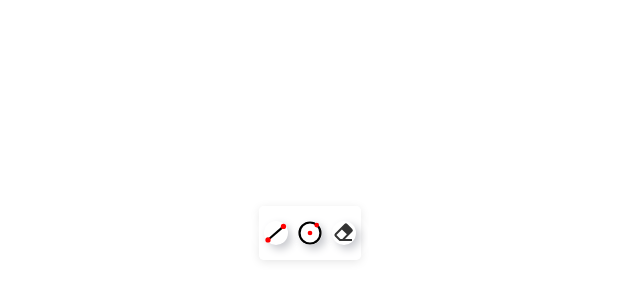
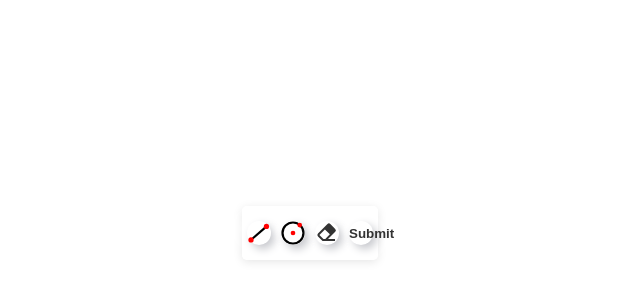
Before and after one commit to sum37/Shaart, a React (Create React App) app: page /webglcanvas in a window 1280 px wide. Shown: the part 520-820 px from the top of the page, without its empty margins (330-970 px from the left). Built offline with nearby package versions, Linux system fonts and the light colour scheme.

Commit message:
삼각형 판단

```diff
--- a/src/App.js
+++ b/src/App.js
@@ -1,6 +1,6 @@
 import React, { useState } from 'react';
 import { Route, Routes, Navigate, useNavigate } from 'react-router-dom';
-import WebGLCanvas from './WebGLCanvas';
+import WebGLCanvas, { WebGLCanvasRefs } from './WebGLCanvas';
 import LoginPage from './LoginPage';
 import RegisterPage from './RegisterPage';
 import DashboardPage from './DashboardPage';
@@ -12,27 +12,91 @@ import { BiSolidEraser } from "react-icons/bi";
 
 const PrivateRoute = ({ element }) => {
   const { isAuthenticated } = useAuth();
-  return element
+  return element;
+};
+
+const distance = (x1, y1, x2, y2) => {
+  return parseFloat(Math.sqrt(Math.pow(x2 - x1, 2) + Math.pow(y2 - y1, 2)).toFixed(4));
+};
+
+const isTriangle = (lines) => {
+  if(lines.length != 12) return false;
+
+  const line1 = distance(lines[0], lines[1], lines[2], lines[3]);
+  const line2 = distance(lines[4], lines[5], lines[6], lines[7]);
+  const line3 = distance(lines[8], lines[9], lines[10], lines[11]);
+
+  console.log(line1, line2, line3);
+
+  if (line1 == line2 && line1 == line3 && line2 == line3) return true;
+
+
+  return false;
 };
 
 const App = () => {
   const [isEraserMode, setEraserMode] = useState(false);
   const [isCircleMode, setCircleMode] = useState(false);
+  const [isLineMode, setLineMode] = useState(false);
   const [activeButton, setActiveButton] = useState('');
   const navigate = useNavigate();
+
+
 
   const handleClick = (action) => {
     console.log(`Button ${action} clicked`);
     if (action === 'Eraser') {
-      setEraserMode((prevMode) => !prevMode);
+      setEraserMode(true);
       setCircleMode(false);
+      setLineMode(false);
       setActiveButton((prevMode) => (prevMode === 'Eraser' ? '' : 'Eraser'));
     } else if (action === 'Circle') {
-      setCircleMode((prevMode) => !prevMode);
+      setCircleMode(true);
       setEraserMode(false);
+      setLineMode(false);
       setActiveButton((prevMode) => (prevMode === 'Circle' ? '' : 'Circle'));
-    } else {
-      alert(`Button ${action} clicked!`);
+    } else if (action === 'Line') {
+      setLineMode(true);
+      setEraserMode(false);
+      setCircleMode(false);
+      setActiveButton((prevMode) => (prevMode === 'Line' ? '' : 'Line'));
+    } else if (action === 'Submit') {
+      const confirmed = window.confirm('제출하시겠습니까?');
+      if (confirmed) {
+        // Handle the submission logic here
+        console.log('Submission confirmed');
+
+        // Retrieve points, lines, and circles
+        const points = WebGLCanvasRefs.pointsRef;
+        const lines = WebGLCanvasRefs.linesRef;
+        const circles = WebGLCanvasRefs.circlesRef;
+
+        // Print the points, lines, and circles to the console
+        console.log('Points:', points);
+        console.log('Lines:', lines);
+        console.log('Circles:', circles);
+
+        // Check if the points form a triangle
+        const isTriangleFormed = isTriangle(lines);
+        if (isTriangleFormed) {
+          alert('The shapes form a triangle.');
+
+        } else {
+          alert('The shapes do not form a triangle.');
+        }
+
+        // 각의 이등분선
+        // const isBisector = isBisector(lines);
+        // if (isBisector) {
+        //   alert('이등분함');
+        // } else {
+        //   alert('이등분안함');
+        // }
+
+
+      } else {
+        console.log('Submission canceled');
+      }
     }
   };
 
@@ -44,14 +108,15 @@ const App = () => {
         <Route path="/login" element={<LoginPage />} />
         <Route path="/register" element={<RegisterPage />} />
         <Route path="/dashboard" element={<PrivateRoute element={<DashboardPage />} />} />
-        <Route path="/webglcanvas" element={<PrivateRoute element={<WebGLCanvas isEraserMode={isEraserMode} isCircleMode={isCircleMode} />} />} />
+        <Route path="/webglcanvas" element={<PrivateRoute element={<WebGLCanvas isLineMode={isLineMode} isEraserMode={isEraserMode} isCircleMode={isCircleMode} />} />} />
         <Route path="/" element={<Navigate to="/dashboard" />} />
       </Routes>
+
       {shouldShowToolbar && (
         <div className="floating-toolbar">
           <button
-            onClick={() => handleClick('Home')}
-            className={activeButton === 'Home' ? 'active' : ''}
+            onClick={() => handleClick('Line')}
+            className={activeButton === 'Line' ? 'active' : ''}
           >
             <LineIcon />
           </button>
@@ -67,6 +132,12 @@ const App = () => {
           >
             <BiSolidEraser />
           </button>
+          <button
+            onClick={() => handleClick('Submit')}
+            className={activeButton === 'Submit' ? 'active' : ''}
+          >
+            Submit
+          </button>
         </div>
       )}
     </div>
--- a/src/FloatingToolbar.js
+++ b/src/FloatingToolbar.js
@@ -9,6 +9,7 @@ const FloatingToolbar = ({ handleClick }) => {
       <button onClick={() => handleClick('Home')}><LineIcon /></button>
       <button onClick={() => handleClick('Circle')}><CircleIcon /></button>
       <button onClick={() => handleClick('Eraser')}><BiSolidEraser /></button>
+      <button onClick={() => handleClick('Submit')}><LineIcon /></button>
       <button onClick={() => handleClick('Logout')}><BiLogOut /></button>
     </div>
   );
--- a/src/WebGLCanvas.js
+++ b/src/WebGLCanvas.js
@@ -1,6 +1,12 @@
 import React, { useEffect, useRef } from 'react';
 
-const WebGLCanvas = ({ isEraserMode, isCircleMode }) => {
+export const WebGLCanvasRefs = {
+  pointsRef: [],
+  linesRef: [],
+  circlesRef: []
+};
+
+const WebGLCanvas = ({ isLineMode, isEraserMode, isCircleMode }) => {
   const canvasRef = useRef(null);
   const textCanvasRef = useRef(null); // Ref for the second canvas for text
   const pointsRef = useRef([]); // Store points' coordinates
@@ -12,9 +18,17 @@ const WebGLCanvas = ({ isEraserMode, isCircleMode }) => {
   const currentCircleRef = useRef([]);
   const isAnimatingRef = useRef(false);
 
+  WebGLCanvasRefs.pointsRef = pointsRef.current;
+  WebGLCanvasRefs.linesRef = linesRef.current;
+  WebGLCanvasRefs.circlesRef = circlesRef.current;
+
   const magneticRadius = 0.02;
 
   useEffect(() => {
+    // Disable scrolling
+    document.body.style.overflow = 'hidden';
+    document.documentElement.style.overflow = 'hidden';
+
     const canvas = canvasRef.current;
     const textCanvas = textCanvasRef.current;
     const gl = canvas.getContext('webgl');
@@ -105,15 +119,16 @@ const WebGLCanvas = ({ isEraserMode, isCircleMode }) => {
       }
     };
 
-    const animateCircle = (cx, cy, radius) => {
+    const animateCircle = (cx, cy, radius, startX, startY) => {
       const segments = 100;
       const angleStep = (Math.PI * 2) / segments;
       let progress = 0;
+      const startAngle = Math.atan2(startY - cy, startX - cx); // Calculate start angle based on click position
 
       const step = () => {
         progress++;
         const t = progress / segments;
-        const angle = t * 2 * Math.PI;
+        const angle = startAngle + t * 2 * Math.PI;
         const x = cx + radius * Math.cos(angle);
         const y = cy + radius * Math.sin(angle);
 
@@ -126,7 +141,7 @@ const WebGLCanvas = ({ isEraserMode, isCircleMode }) => {
 
         const circlePoints = [];
         for (let i = 0; i <= progress; i++) {
-          const angle = i * angleStep;
+          const angle = startAngle + i * angleStep;
           const x = cx + radius * Math.cos(angle);
           const y = cy + radius * Math.sin(angle);
           circlePoints.push(x, y);
@@ -574,9 +589,6 @@ const WebGLCanvas = ({ isEraserMode, isCircleMode }) => {
       }
     };
 
-
-
-
     const handleClick = (event) => {
       const rect = canvas.getBoundingClientRect();
       let x = ((event.clientX - rect.left) / rect.width) * 2 - 1;
@@ -647,7 +659,7 @@ const WebGLCanvas = ({ isEraserMode, isCircleMode }) => {
 
           // Clear the text rendering context before the circle animation starts
           ctx.clearRect(0, 0, textCanvas.width, textCanvas.height);
-          animateCircle(cx, cy, radius); // Simplified circle animation call
+          animateCircle(cx, cy, radius, x, y); // Start the circle animation from the clicked point
         }
       } else {
         if (currentLineRef.current.length === 0) {
@@ -717,13 +729,17 @@ const WebGLCanvas = ({ isEraserMode, isCircleMode }) => {
 
     // Clear state when mode changes
     return () => {
+      // Re-enable scrolling when the component is unmounted
+      document.body.style.overflow = '';
+      document.documentElement.style.overflow = '';
+
       currentLineRef.current = [];
       currentCircleRef.current = [];
       window.removeEventListener('resize', resizeCanvas);
       canvas.removeEventListener('mousemove', handleMouseMove);
       canvas.removeEventListener('click', handleClick);
     };
-  }, [isEraserMode, isCircleMode]);
+  }, [isLineMode, isEraserMode, isCircleMode]);
 
   return (
     <div style={{ position: 'relative', width: '100%', height: '100%' }}>
```
